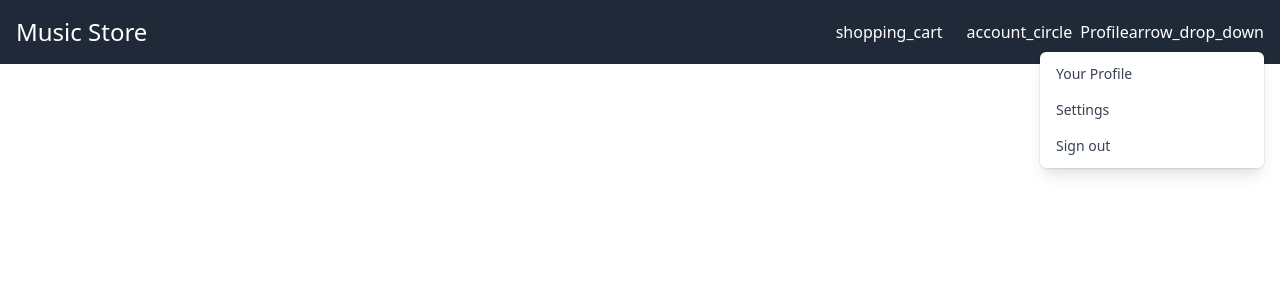
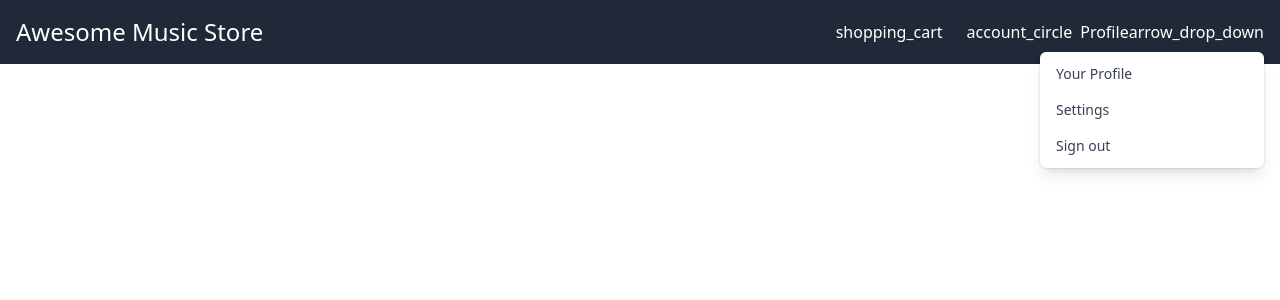
Before and after one commit to frontenddevtrainer/mar-6-reactjs, a React (Vite) app: page / in a window 1280 px wide. Shown: the top 300 px of the page. Built offline with nearby package versions, Linux system fonts and the light colour scheme.

Commit message:
Use title props in header component

```diff
--- a/src/App.tsx
+++ b/src/App.tsx
@@ -5,7 +5,7 @@ function App() {
 
   return (
     <>
-      <Header />
+      <Header title="Awesome Music Store" />
     </>
   );
 }
--- a/src/components/header/index.tsx
+++ b/src/components/header/index.tsx
@@ -1,7 +1,10 @@
-const Header = () => {
+const Header = (props) => {
+
+  const title = props.title
+
   return (
     <header className="bg-gray-800 text-white p-4 flex justify-between items-center">
-      <h1 className="text-2xl">Music Store</h1>
+      <h1 className="text-2xl">{title}</h1>
       <div className="flex items-center">
         <a href="#" className="mr-6">
           <span className="material-icons"> shopping_cart </span>
```
